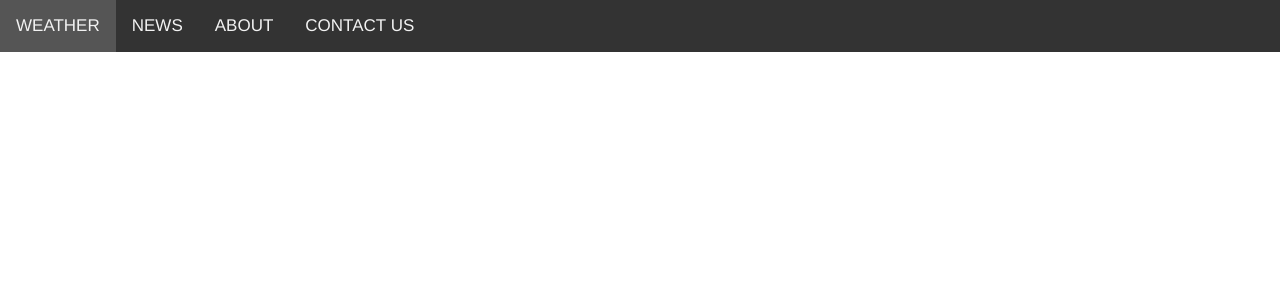
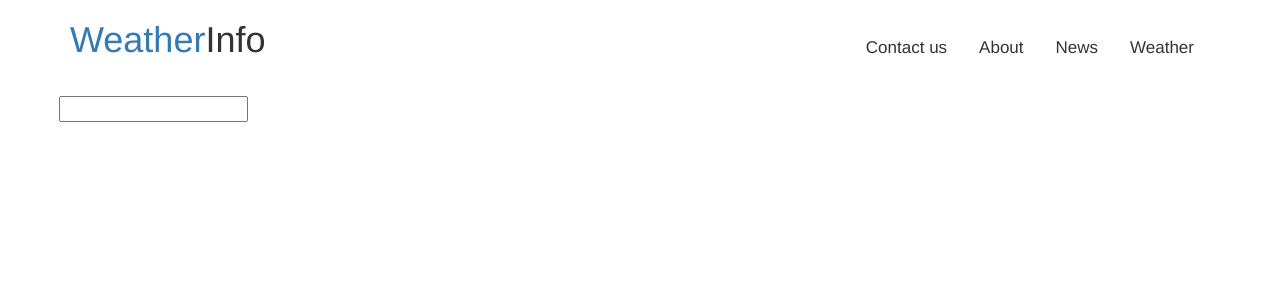
Before and after one commit to PedashOlena/Weather, a PHP site: page / in a window 1280 px wide. Shown: the top 300 px of the page. Run offline with PHP 8.4, Linux system fonts and the light colour scheme.

Commit message:
Navigation_BEM

```diff
--- a/css/main.css
+++ b/css/main.css
@@ -1,128 +1,32 @@
-body{
-    margin: 0;
+/* NAVIGATION */
+a,
+a:hover,
+a:focus {
+    text-decoration: none;
 }
 ul.topnav {
     list-style-type: none;
-     margin: 0;
-     padding: 0;
-     overflow: hidden;
-     background-color: #333;
+    margin: 0;
+    padding: 0;
+    overflow: hidden;
 }
 ul.topnav li {
-    float: left;
+    float: right;
 }
 ul.topnav li a{
     display: inline-block;
-    color: #f2f2f2;
+    color: #333;
     text-align: center;
     padding: 14px 16px;
     text-decoration: none;
-    transition: 0.3s;
     font-size: 17px;
+    line-height: 4;
 }
 ul.topnav li a:hover{
-    background-color: #555;
+    color: #23527c;
 }
-ul.topnav li.icon {
-    display: none;
-}
-@media screen and (max-width: 680px){
-    ul.topnav li:not(:first-child){display: none;}
-    ul.topnav li.icon{
-        float: right;
-        display: inline-block;
-        }
-}
-@media screen and (max-width: 680px){
-    ul.topnav.responsive {
-        position: relative;
-    }
-    ul.topnav.responsive li.icon{
-        position: absolute;
-        right: 0;
-        top:0;
-    }
-    ul.topnav.responsive li{
-        float: none;
-        display: inline;
-    }
-    ul.topnav.responsive li a{
-        display:block;
-        text-align: center;
-    }
-}
-
-
-
-
-
-/* BODY
-
-body {
-    background-color: #FFFFFF;
-    font-family: RalewayLight, Arial, sans-serif;
-}
-
-
-.clearfix:before,
-.clearfix:after {
-    content: " ";
-    display: table;
-}
-.clearfix:after {
-    clear: both;
-}
-.clearfix {
-    zoom: 1;
-}
-
-a:focus, a:hover {
-    color: #83D16B;
-    text-decoration: none;
-}
-
-
-
-nav .clearfix {
-    width: 100%;
-    position: relative;
-    }
-
-h1 .navColor{
-     color: #83D16B;
-     }
-
-nav  {
-    padding: 0;
-    margin: 0 auto;
-    float: right;
-}
-nav li {
-    display: inline;
-    float: left;
-}
-nav a {
-    display: inline-block;
-    width: 100px;
-    font-size: 18px;
-    text-align: center;
-    line-height: 90px;
-    text-decoration: none;
-    }
-
-nav a:hover,
-nav a visited {
-    color: #83D16B;
-    text-decoration: none;
-}
-h1 a,
-h1 a:hover,
-{
-    color: #83D16B;
-    text-decoration: none;
-}
-nav a#pull {
+ul.topnav li.topnav__js-drop-down-menu-toggle {
     display: none;
 }
 
-*/
+/* END NAVIGATION */
--- a/css/media.css
+++ b/css/media.css
@@ -16,57 +16,52 @@
 
 /* Small Devices, Tablets */
 @media only screen and (max-width : 768px) {
-    .center {
-        text-align: center;
+     ul.topnav {
+        background-color: #E6EBE7;
     }
-     nav {
-        border-bottom: 0;
+    ul.topnav li a{
+        padding: 1px 16px;
     }
-    nav ul {
-        display: none;
-        height: auto;
+    ul.topnav li {
+   float: left;
     }
-    nav a#pull {
-        display: block;
-        width: 100%;
-        /*position: relative;*/
+    ul.topnav li a:hover {
+        color: #337ab7;
     }
-    nav a#pull:after {
-        content:"";
-        width: 30px;
-        height: 30px;
-        display: inline-block;
-        position: absolute;
-        top: 10px;
+    h1 {
+        margin-bottom: 20px;
     }
-
-}
-@media screen and (max-width: 650px) {
-
-
 }
 
 
 /* Extra Small Devices, Phones */
-@media only screen and (max-width : 480px) {
-
-}
-
-/* Custom, iPhone Retina */
-@media only screen and (max-width : 320px) {
-	 nav li {
-        display: block;
+@media screen and (max-width: 480px){
+    ul.topnav li:not(:first-child) {display: none;}{
+        display: none;
+    }
+    ul.topnav li.topnav__js-drop-down-menu-toggle{
+        float: right;
+        display: inline-block;
+        }
+   }
+@media screen and (max-width: 480px){
+    ul.topnav.responsive {
+        position: relative;
+    }
+    ul.topnav.responsive li.topnav__js-drop-down-menu-toggle{
+        position: absolute;
+        right: 0;
+        top:0;
+    }
+    ul.topnav.responsive li{
         float: none;
-        width: 100%;
-
-    nav li a {
-        border-bottom: 1px solid #576979;
+        display: inline;
     }
-    .navigation {
-        margin: 0 auto;
+    ul.topnav.responsive li a{
+        display:block;
+        text-align: center;
     }
 }
-
 
 /*==========  Mobile First Method  ==========*/
 
--- a/index.html
+++ b/index.html
@@ -35,56 +35,32 @@
 	<link rel="stylesheet" href="css/media.css" />
 </head>
 
-<!-- END HEAD -->
-
 <!-- BODY -->
 
 <body>
 
 <!-- NAVIGANION -->
 
-<ul class="topnav" id="myTopnav">
-	<li><a href="#" class="active">WEATHER</a></li>
-	<li><a href="#" class="">NEWS</a></li>
-	<li><a href="#" class="">ABOUT</a></li>
-	<li><a href="#" class="">CONTACT US</a></li>
-	<li class="icon"><a href="javascript:void(0);" style="font-size: 15px;" onclick="myFunction()">&#9776;</a></li>
-</ul>
+<nav class="container l-grid">
+	<div class="row l-grid__item">
+		<div class="col-xs-12 col-sm-4 col-md-4 l-grid__item">
+		  		<h1 class="h1__logo">
+		  			<a href="#">Weather</a><span class="h1__logo--navColor">Info</span>
+		  		</h1>
+	  	</div>
+		<div class="col-xs-12 col-sm-8 col-md-8 l-grid__item">
+			<ul class="topnav" id="myTopnav">
+				<li><a href="#" class="topnav__item is--active">Weather</a></li>
+				<li><a href="#" class="topnav__item">News</a></li>
+				<li><a href="#" class="topnav__item">About</a></li>
+				<li><a href="#" class="topnav__item">Contact us</a></li>
+				<li class="topnav__js-drop-down-menu-toggle"><a href="javascript:void(0);" style="font-size: 15px;" onclick="myFunction()">&#9776;</a></li>
+			</ul>
+		</div>
+	</div>
+</nav>
 
-
-
-
-
-
-
-
-
-
-
-<!--
-<div class="container fluid">
-	<div class="row navigation">
-	  	<div class="col-xs-4 col-sm-4 col-md-4 center">
-	  		<h1><a href="#">Weather</a><span class="navColor">Info</span></h1>
-	  	</div>
-	  	<div class="col-xs-8 col-sm-8 col-md-8">
-		  	<nav class="clearfix">
-				<ul class="clearfix">
-					<li><a href="#">Main</a></li>
-					<li><a href="#">Climate</a></li>
-					<li><a href="#">News</a></li>
-					<li><a href="#">Contact us</a></li>
-				</ul>
-			<div class="toggle">
-				<a href="#" id="pull"><span class="glyphicon glyphicon-align-justify"></span></a>
-			</div>
-			</nav>
-	  	</div>
-	</div>
-</div>
-
-
-
+<!-- SEARCH -->
 
 <div class="container fluid">
 <div class="row">
@@ -93,13 +69,7 @@
 	<label></label>
 	<input type="" value name="">
 </form>
-</div>-->
-
-
-<!-- END SEARCH -->
-
-
-
+</div>
 
 
 <!-- ADD SCRIPTS-->
@@ -109,10 +79,11 @@
 	<script src="libs/html5shiv/html5shiv.min.js"></script>
 	<script src="libs/html5shiv/html5shiv-printshiv.min.js"></script>
 	<script src="libs/respond/respond.min.js"></script>
+	<![endif]-->
 
 
 	<script src="libs/jquery/jquery-1.11.2.min.js"></script>
-	<script src="libs/bootstrap/js/bootstrap.min.js"></script><![endif]-->
+	<script src="libs/bootstrap/js/bootstrap.min.js"></script>
 	<script src="js/style.js"></script>
 </body>
 
--- a/js/style.js
+++ b/js/style.js
@@ -1,23 +1,4 @@
 function myFunction() {
-	var x = document.getElementById("myTopnav");
-	if(x.className === 'topnav'){
-		x.className += ' responsive';
-	}else{
-		x.className = 'topnav';
-	}
+    var x = document.getElementById("myTopnav");
+    x.classList.toggle("responsive");
 }
-
-
-
-/* NAVIGATION
-
-$(function() {
-    var pull = $('#pull');
-        menu = $('nav ul');
-        menuHeight = menu.height();
-    $(pull).on('click', function(e) {
-        e.preventDefault();
-        menu.slideToggle();
-    });
-});
- */
```
